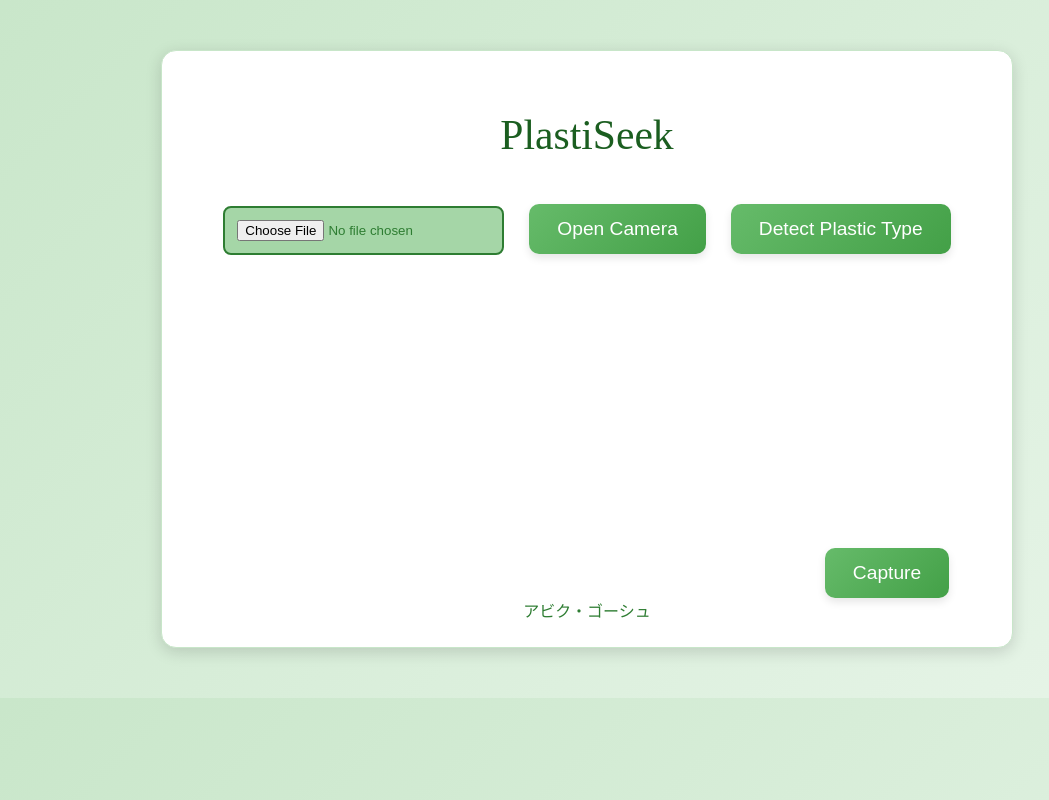
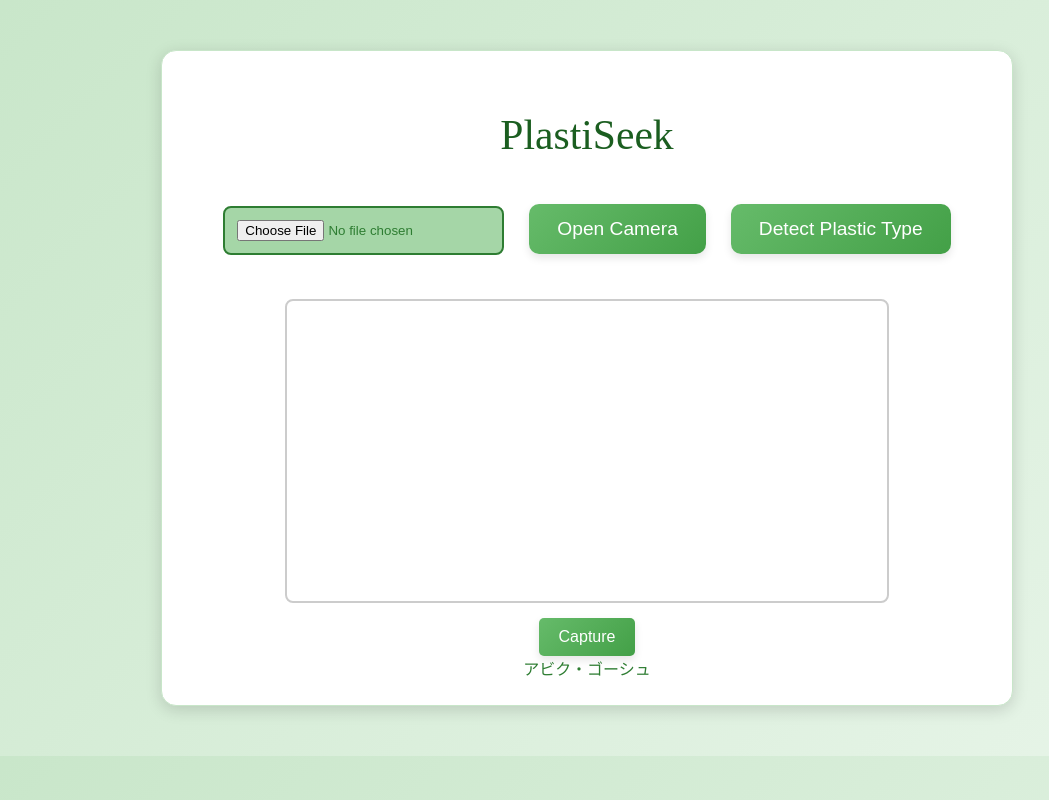
Before and after one commit to Abhik4004/Green-Wave-Plastic-Detection-System, a React (Create React App) app: page / in a window 1280 px wide. Both pictures are taken after a click on the button "Open Camera". Shown: the whole page, without its empty margins (53-1102 px from the left). Built offline with nearby package versions, Linux system fonts and the light colour scheme; no server answers; a web font is replaced by a local one.

Commit message:
CSS changes

```diff
--- a/src/App.css
+++ b/src/App.css
@@ -4,6 +4,36 @@
   font-family: "Gaegu", sans-serif;
   font-weight: 400;
   font-style: normal;
+}
+
+.camera-container {
+  display: flex;
+  flex-direction: column;
+  align-items: center;
+  margin-top: 20px;
+}
+
+.video-feed {
+  width: 100%;
+  max-width: 600px;
+  border: 2px solid #ccc;
+  border-radius: 8px;
+}
+
+.capture-button {
+  margin-top: 15px;
+  padding: 10px 20px;
+  background-color: #007bff;
+  color: white;
+  border: none;
+  border-radius: 5px;
+  cursor: pointer;
+  font-size: 16px;
+  transition: background-color 0.3s ease;
+}
+
+.capture-button:hover {
+  background-color: #0056b3;
 }
 
 .mrs-saint-delafield-regular {
--- a/src/App2.js
+++ b/src/App2.js
@@ -179,12 +179,11 @@ function App() {
         </form>
 
         {isCameraOpen && (
-          <div>
-            <video
-              ref={videoRef}
-              style={{ width: "100%", maxWidth: "600px" }}
-            />
-            <button onClick={handleCapture}>Capture</button>
+          <div className="camera-container">
+            <video ref={videoRef} className="video-feed" />
+            <button onClick={handleCapture} className="capture-button">
+              Capture
+            </button>
             <canvas ref={captureCanvasRef} style={{ display: "none" }}></canvas>
           </div>
         )}
```
